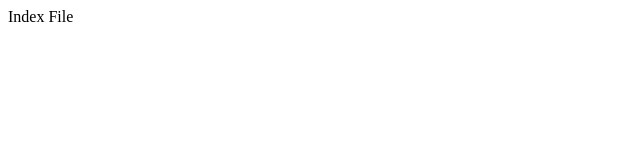
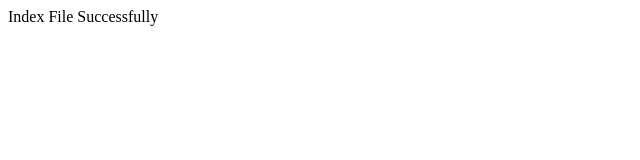
Before and after one commit to VaishnaviGhadge13/21Assig, a plain HTML site: page index.html in a window 1280 px wide. Shown: the whole page, without its empty margins (0-640 px from the left). Drawn offline with Linux system fonts and the light colour scheme.

Commit message:
Update index.html

```diff
--- a/index.html
+++ b/index.html
@@ -1,7 +1,7 @@
 <html>
   <head>
   </head>
-    Index File
+    Index File Successfully
   <body>
   </body>
 </html>
```
